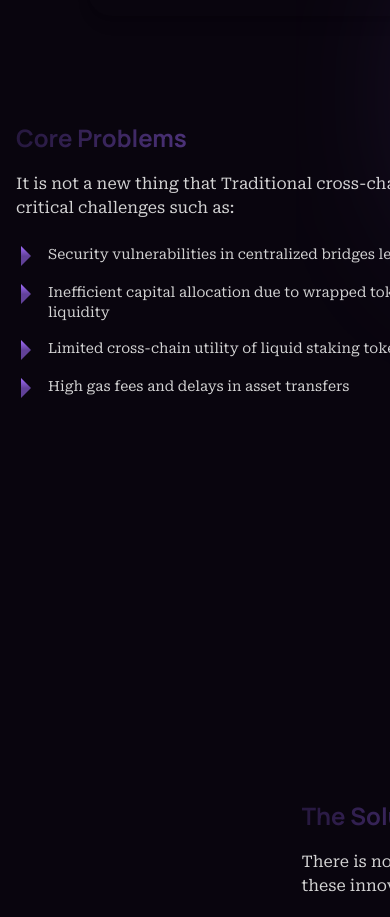
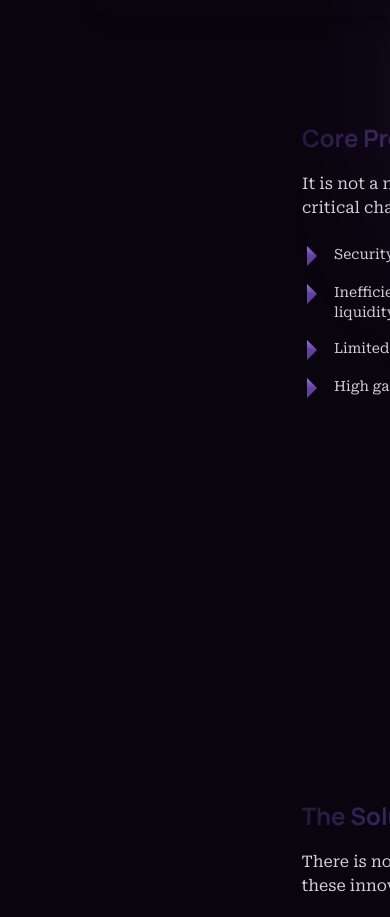
Before and after one commit to stephanniegb/ZeroXBridge_Frontend, a Next.js app: page /about in a window 390 px wide. Shown: the part 1080-1997 px from the top of the page. Built offline with nearby package versions, Linux system fonts and the light colour scheme.

Commit message:
fix: mobile-view-responsive

```diff
--- a/app/components/about-core-problems.tsx
+++ b/app/components/about-core-problems.tsx
@@ -105,7 +105,7 @@ const AboutCoreProblems: React.FC = () => {
 
       {/* Problems Section */}
       <div className="flex flex-col lg:flex-row justify-between gap-10 lg:gap-20 mb-20">
-        <div className="w-full max-w-[575px]">
+        <div className="w-full max-w-[575px] m-auto">
           <SectionTitle>Core Problems</SectionTitle>
           <SectionText>
             It is not a new thing that Traditional cross-chain solutions face
```
